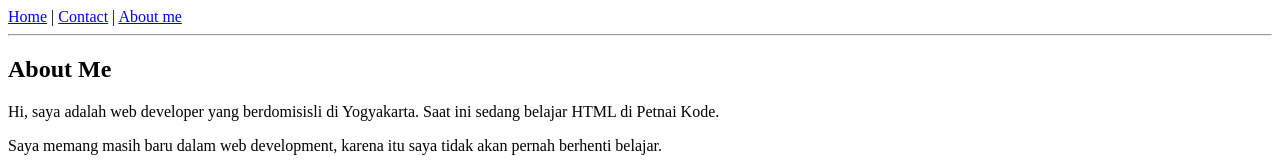
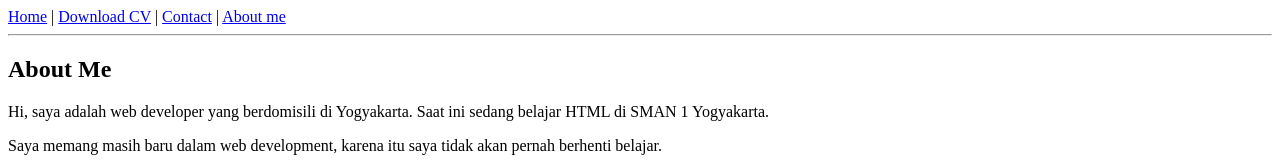
Before and after one commit to parlaaliya/html, a plain HTML site: page about.html in a window 1280 px wide. Shown: the top 168 px of the page. Drawn offline with Linux system fonts and the light colour scheme.

Commit message:
resource

```diff
--- a/about.html
+++ b/about.html
@@ -10,6 +10,7 @@
 <body>
     <nav>
         <a href="index.html">Home</a> |
+        <a href="CV.Parla.pdf">Download CV</a> |
         <a href="contact.html">Contact</a> |
         <a href="about.html">About me</a>
     </nav>
@@ -19,8 +20,8 @@
     <article>
         <h1>About Me</h1>
         <p>
-            Hi, saya adalah web developer yang berdomisisli di Yogyakarta.
-            Saat ini sedang belajar HTML di Petnai Kode.
+            Hi, saya adalah web developer yang berdomisili di Yogyakarta.
+            Saat ini sedang belajar HTML di SMAN 1 Yogyakarta.
         </p>
         <p>
             Saya memang masih baru dalam web development, karena itu
```
Also changed, not shown: contact.html (+1 -0 lines), index.html (+2 -2 lines), 1 other file.
